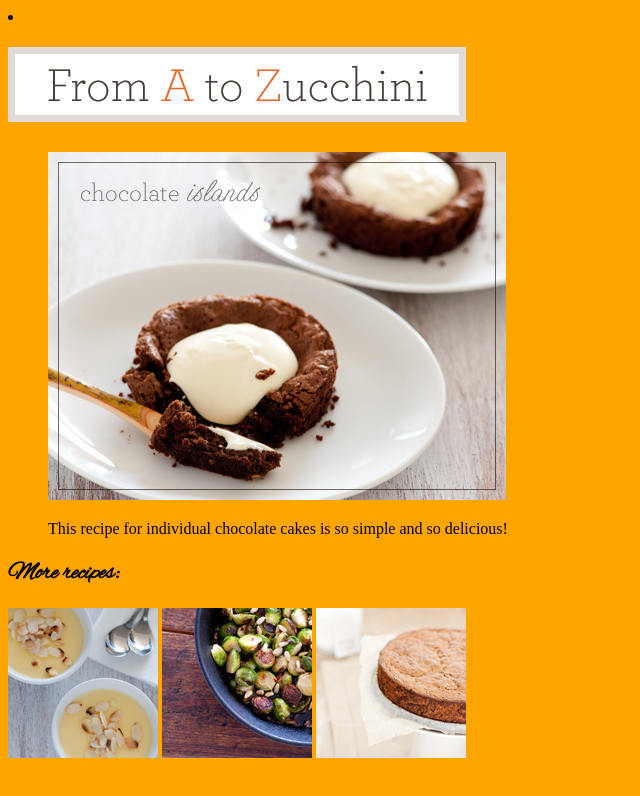
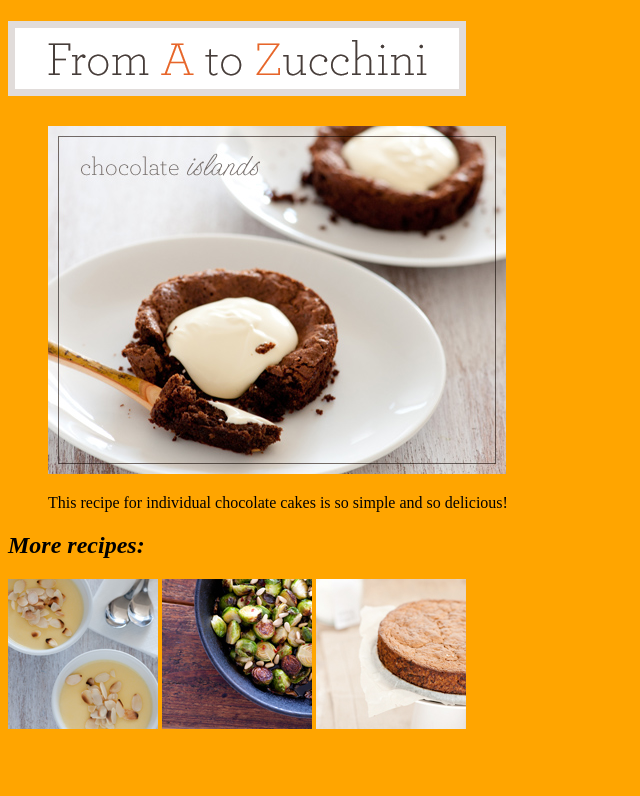
Before and after one commit to philipp-aurand/image-practice, a plain HTML site: page index.html in a window 1280 px wide. Shown: the whole page, without its empty margins (0-640 px from the left). Drawn offline with Linux system fonts and the light colour scheme.

Commit message:
css file was in index directory instead of the styles directory

```diff
--- a/index.html
+++ b/index.html
@@ -3,22 +3,12 @@
     <head>
         <meta charset="UTF-8">
         <title>image-figcaption</title>
-        <li rel="style/sheet" type="text/css" href="styles/style.css" >
-         <style type="text/css">
-          {
-            font-style: italic;
-          }
-          body {
-          background-color: orange;
-          }
-          @font-face {
-            font-family: Nadia;
-            src: url(fonts/AlexBrush-Regular-copy.ttf);
-          }
-          h2 {
-            font-family: Nadia;
-          }
-         </style>
+        <link rel="stylesheet" type="text/css" href="styles/style.css" >
+       <!--remember to reconnect this link-->
+
+       </style>
+
+
     </head>
     <body>
       <h1>
```
